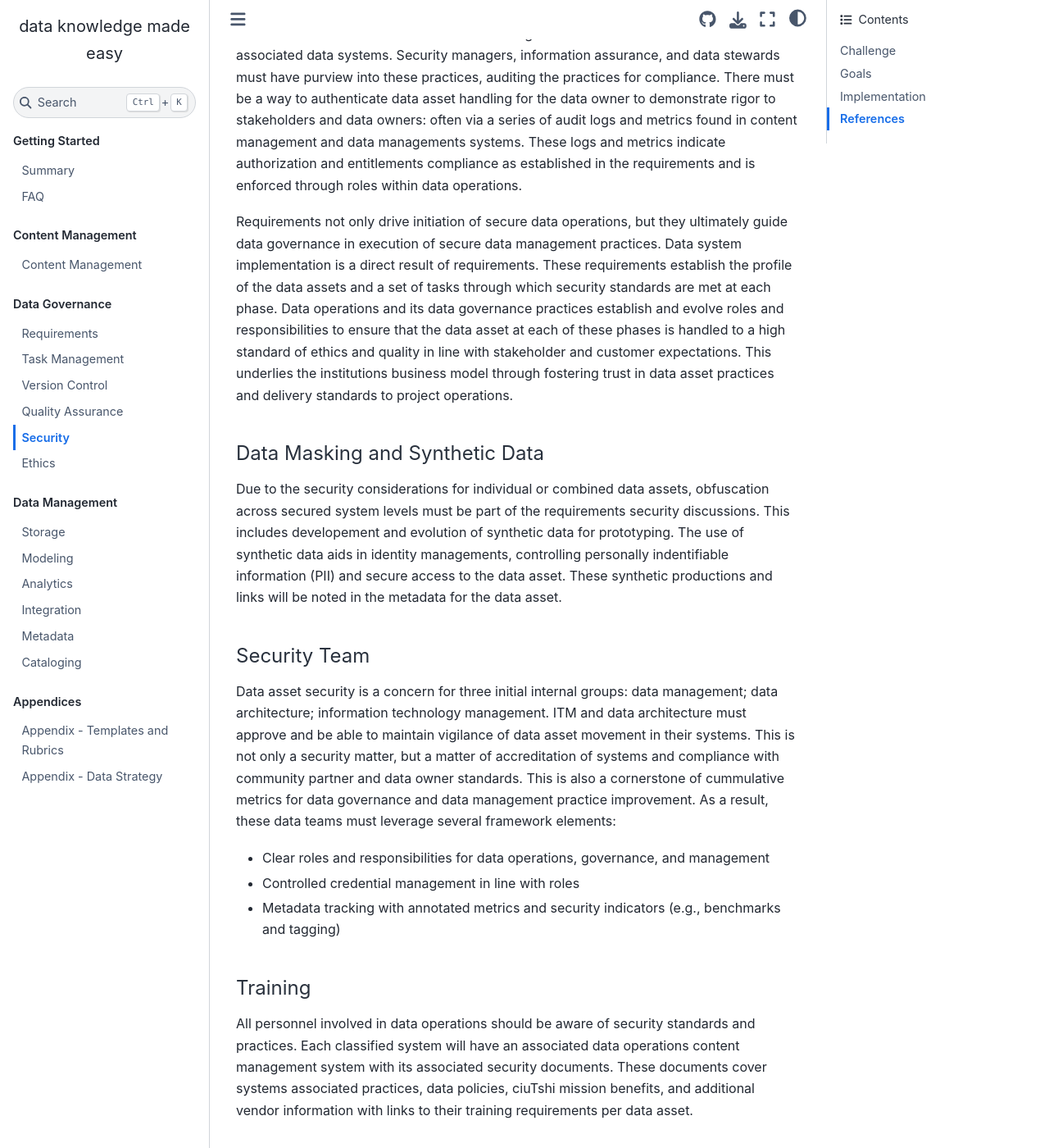
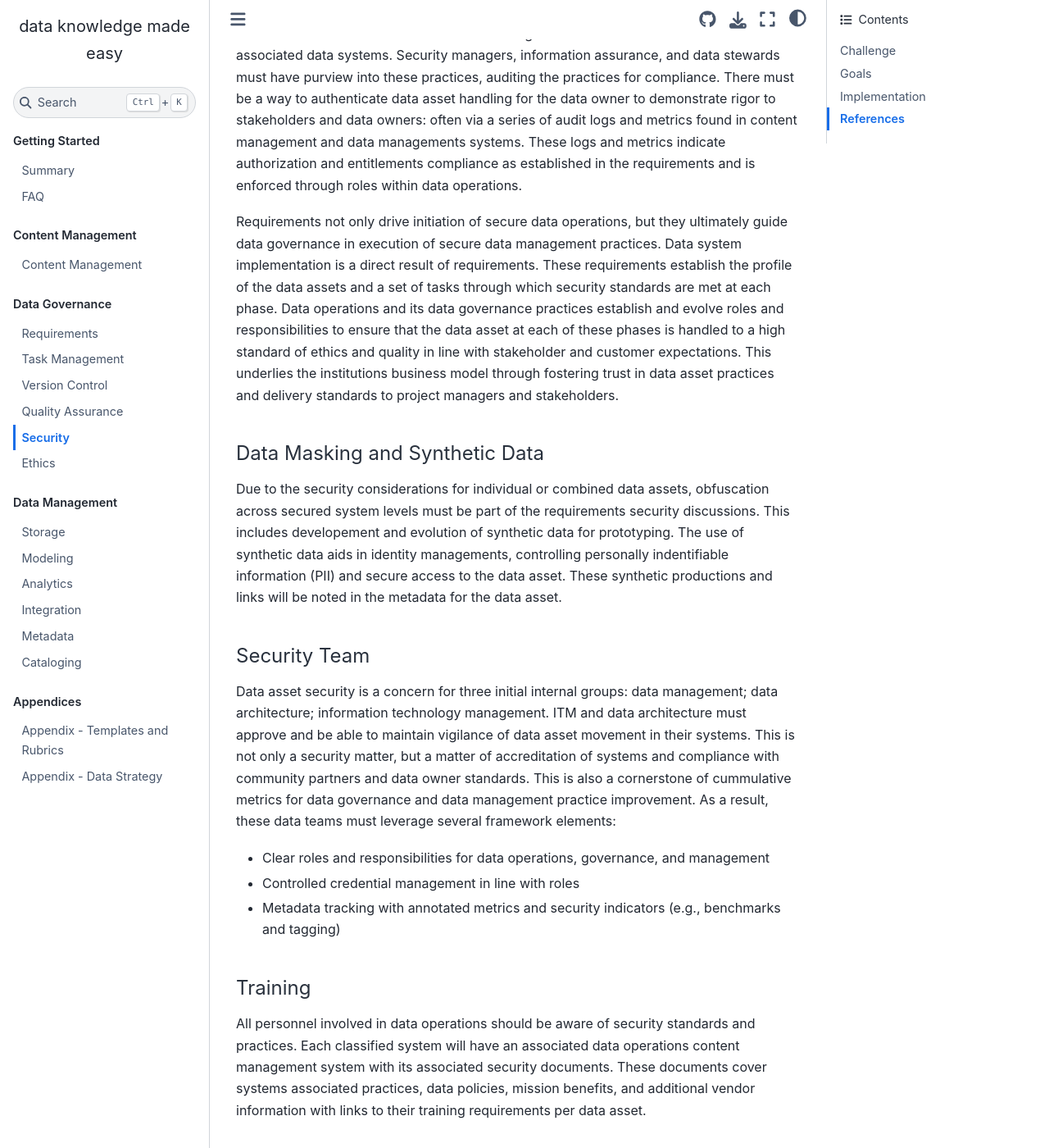
Before and after one commit to CertusGroup/ciutshi, a Sphinx documentation site: the page built from docs/source/security.md, in a window 1280 px wide and 1400 px high, scrolled down 2900 px. Shown: the whole window at 82% size. Built offline with Sphinx 7.4.7 and the Sphinx Book theme 1.1.4, drawn with Linux system fonts in a browser that asks for light colours; some of the changed text lies outside the part shown.

Commit message:
sec - minor revisions

```diff
--- a/docs/source/security.md
+++ b/docs/source/security.md
@@ -26,17 +26,17 @@
 ### Roles and Responsibilities
 
 * __*Stakeholder*__ - is a person or group that is primarily impacted by data operations outcomes. Stakeholders often have significant impact on requirements and product delivery.
-* __*Data Owner*__ - is the person or group that owns the rights to the data asset and sells or licenses said data asset to others for specified utilization.
+* __*Data Owner*__ - is the person or group that owns the rights to the data asset and shares, sells, or licenses said data asset to others for specified utilization.
 * __*Data Steward*__ - is in charge of moving a data asset into data operations and maintaining vigilance of data asset utilization within data management. This vigilance does not indicate they are involved in data management, only that they maintain their accountability of the asset within the terms of agreement they have with the data owner.
 * __*Data Manager*__ - is in charge of data management practices applied to the data assets within specified data architectures. This responsibility includes security and ethics practices central to institutional policy and data owner agreements.
 * __*Information Security Manager*__ - is in charge of content and knowledge management pertaining to security practices for a specified data asset. This management includes observation of transfers of the data asset within classification and policy boundaries.
-* __*Information Assurance*__ - is the cummulative accountancy of quality assurance practices including security and ethics encompassing business requirements and legal agreements pertaining to a data asset. Information assurance is a level of a quality control that ensures data and information security are within compliance and that reflections of this compliance are capture in the metadata for a data asset.
+* __*Information Assurance*__ - is the cummulative accountancy of quality assurance practices including security and ethics encompassing requirements and legal agreements pertaining to a data asset. Information assurance is a level of a quality control that ensures data and information security are within compliance and that reflections of this compliance are capture in the metadata for a data asset.
 
 ### Security Guidelines
 
 There are several data security standards to consider in a complete data asset workflow. Coordination must be made to establish and regulate access to the data assets and its associated data systems. Security managers, information assurance, and data stewards must have purview into these practices, auditing the practices for compliance. There must be a way to authenticate data asset handling for the data owner to demonstrate rigor to stakeholders and data owners: often via a series of audit logs and metrics found in content management and data managements systems. These logs and metrics indicate authorization and entitlements compliance as established in the requirements and is enforced through roles within data operations.
 
-Requirements not only drive initiation of secure data operations, but they ultimately guide data governance in execution of secure data management practices. Data system implementation is a direct result of requirements. These requirements establish the profile of the data assets and a set of tasks through which security standards are met at each phase. Data operations and its data governance practices establish and evolve roles and responsibilities to ensure that the data asset at each of these phases is handled to a high standard of ethics and quality in line with stakeholder and customer expectations. This underlies the institutions business model through fostering trust in data asset practices and delivery standards to project operations.
+Requirements not only drive initiation of secure data operations, but they ultimately guide data governance in execution of secure data management practices. Data system implementation is a direct result of requirements. These requirements establish the profile of the data assets and a set of tasks through which security standards are met at each phase. Data operations and its data governance practices establish and evolve roles and responsibilities to ensure that the data asset at each of these phases is handled to a high standard of ethics and quality in line with stakeholder and customer expectations. This underlies the institutions business model through fostering trust in data asset practices and delivery standards to project managers and stakeholders.
 
 #### Data Masking and Synthetic Data
 
@@ -44,7 +44,7 @@
 
 #### Security Team
 
-Data asset security is a concern for three initial internal groups: data management; data architecture; information technology management. ITM and data architecture must approve and be able to maintain vigilance of data asset movement in their systems. This is not only a security matter, but a matter of accreditation of systems and compliance with community partner and data owner standards. This is also a cornerstone of cummulative metrics for data governance and data management practice improvement. As a result, these data teams must leverage several framework elements:
+Data asset security is a concern for three initial internal groups: data management; data architecture; information technology management. ITM and data architecture must approve and be able to maintain vigilance of data asset movement in their systems. This is not only a security matter, but a matter of accreditation of systems and compliance with community partners and data owner standards. This is also a cornerstone of cummulative metrics for data governance and data management practice improvement. As a result, these data teams must leverage several framework elements:
 
 * Clear roles and responsibilities for data operations, governance, and management
 * Controlled credential management in line with roles
@@ -52,7 +52,7 @@
 
 #### Training
 
-All personnel involved in data operations should be aware of security standards and practices. Each classified system will have an associated data operations content management system with its associated security documents. These documents cover systems associated practices, data policies, ciuTshi mission benefits, and additional vendor information with links to their training requirements per data asset.
+All personnel involved in data operations should be aware of security standards and practices. Each classified system will have an associated data operations content management system with its associated security documents. These documents cover systems associated practices, data policies, mission benefits, and additional vendor information with links to their training requirements per data asset.
 
 (security/references)=
 
```
Also changed, not shown: other parts of docs/source/security.md (+2 -2 lines).
